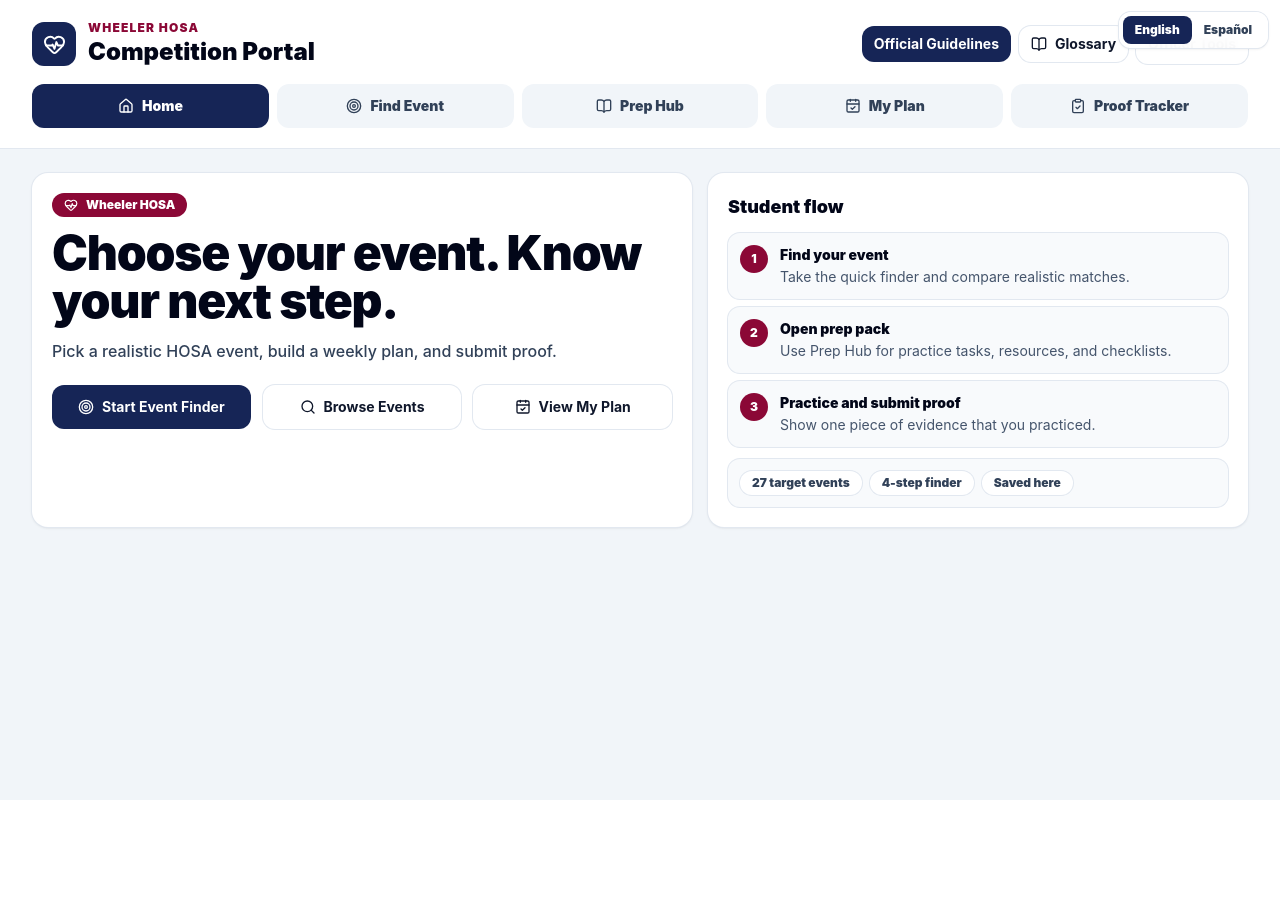
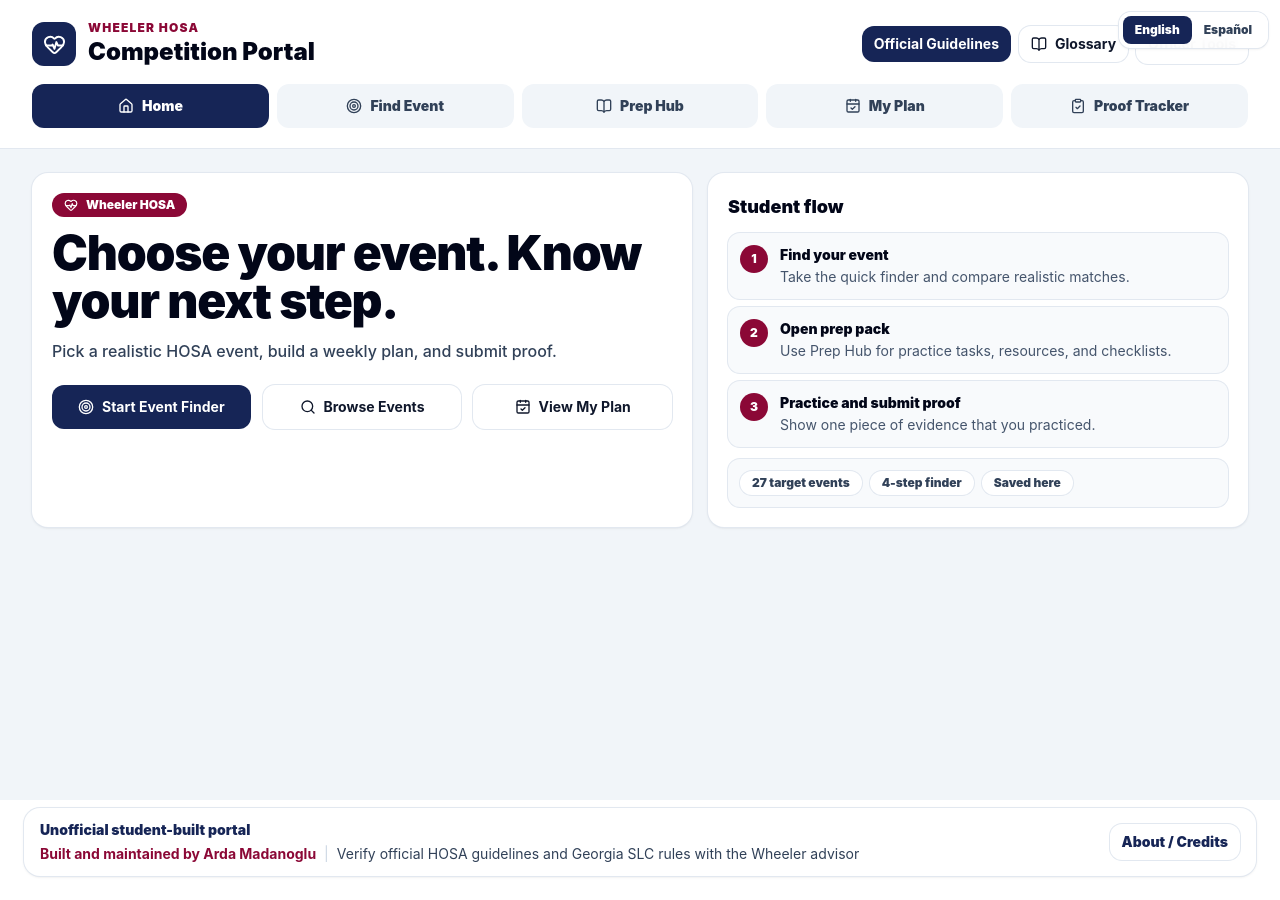
Before and after one commit to gamer20088/wheeler-hosa-command-center, a React (Vite) app: page / in a window 1280 px wide. Before the commit the page ends 800 px from the top, so only its background shows below. Built offline with nearby package versions, Linux system fonts and the light colour scheme.

Commit message:
Render sitewide footer

```diff
--- a/src/main.jsx
+++ b/src/main.jsx
@@ -4,12 +4,14 @@ import './index.css'
 import StudentPortal from './StudentPortal.jsx'
 import { LanguageShell } from './LanguageShell.jsx'
 import { NavigationSimplifier } from './NavigationSimplifier.jsx'
+import { SiteFooter } from './SiteFooter.jsx'
 
 createRoot(document.getElementById('root')).render(
   <StrictMode>
     <LanguageShell>
       <NavigationSimplifier>
         <StudentPortal />
+        <SiteFooter />
       </NavigationSimplifier>
     </LanguageShell>
   </StrictMode>,
```
